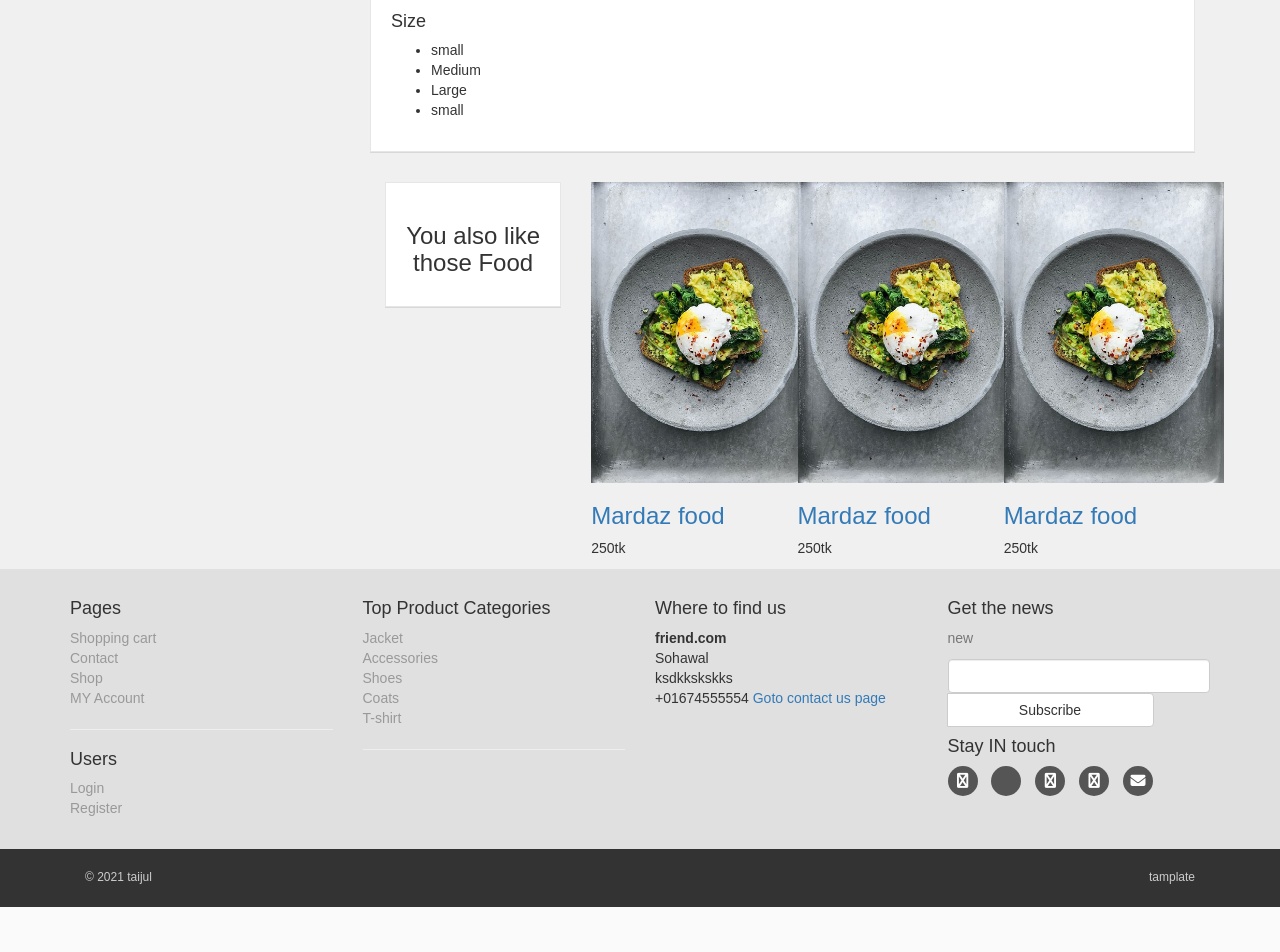
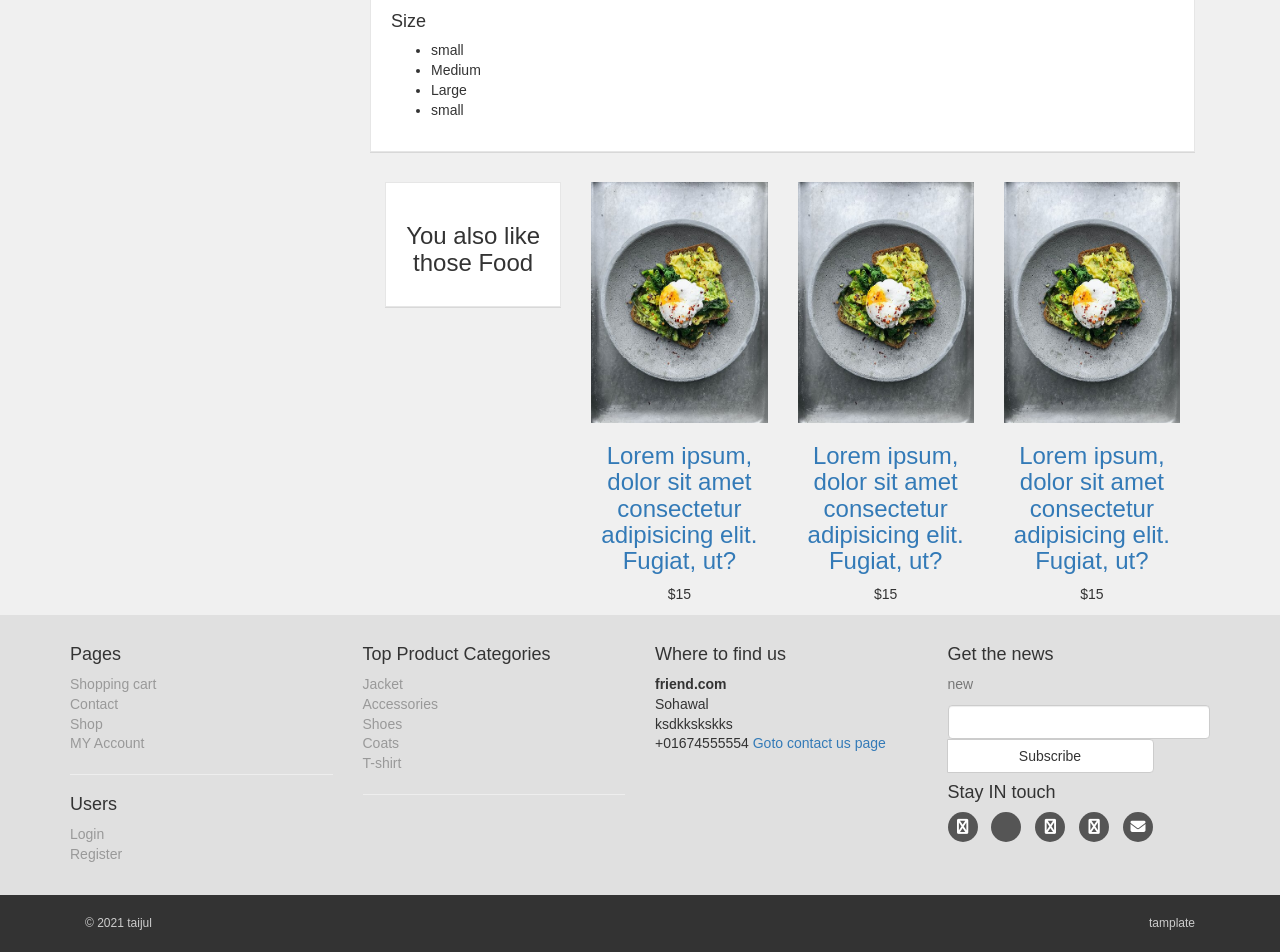
Before and after one commit to taijul-mohim/Multivendor, a PHP site: page /details.php in a window 1280 px wide. Shown: the part 894-1846 px from the top of the page. Before the commit the page ends 1801 px from the top, so only its background shows below. Run offline with PHP 8.4, Linux system fonts and the light colour scheme; some libraries are stand-ins or nearby versions.

Commit message:
new details

```diff
--- a/details.php
+++ b/details.php
@@ -271,7 +271,23 @@
 
                     </div>
                 <!-- food -->
-                   <div class="center-responsive col-md-3">
+
+                <div class="col-md-3 col-sm-6 center-responsive">
+                        <div class="product">
+
+                            <a href="details.php">
+                                <img src="admin_area/product_images/1.jpg" class="img-responsive" alt="">
+                                <div class="text">
+                                    <h3 class="text-center"><a href="details.php">Lorem ipsum, dolor sit amet consectetur adipisicing elit. Fugiat, ut?</a></h3>
+                                    <p class="price text-center ">$15</p>
+                                </div>
+                            </a>
+                        </div>
+
+                    </div>
+
+
+                   <!-- <div class="center-responsive col-md-3">
                         <div class="product same-height">
                             <a href="">
                         <img src="admin_area/product_images/1.jpg" hight='220' width="220" alt="">
@@ -283,8 +299,8 @@
                                 <p class="price">250tk</p>
                             </div>
                         </div>
-                   </div>
-                   <div class="center-responsive col-md-3">
+                   </div> -->
+                   <!-- <div class="center-responsive col-md-3">
                         <div class="product same-height">
                             <a href="">
                         <img src="admin_area/product_images/1.jpg" width="220" alt="">
@@ -296,8 +312,8 @@
                                 <p class="price">250tk</p>
                             </div>
                         </div>
-                   </div>
-                   <div class="center-responsive col-md-3">
+                   </div> -->
+                   <!-- <div class="center-responsive col-md-3">
                         <div class="product same-height">
                             <a href="">
                         <img src="admin_area/product_images/1.jpg"width="220" alt="">
@@ -309,8 +325,33 @@
                                 <p class="price">250tk</p>
                             </div>
                         </div>
-                   </div>
+                   </div> -->
+                   <div class="col-md-3 col-sm-6 center-responsive">
+                        <div class="product">
 
+                            <a href="details.php">
+                                <img src="admin_area/product_images/1.jpg" class="img-responsive" alt="">
+                                <div class="text">
+                                    <h3 class="text-center"><a href="details.php">Lorem ipsum, dolor sit amet consectetur adipisicing elit. Fugiat, ut?</a></h3>
+                                    <p class="price text-center ">$15</p>
+                                </div>
+                            </a>
+                        </div>
+
+                    </div>
+                     <div class="col-md-3 col-sm-6 center-responsive">
+                        <div class="product">
+
+                            <a href="details.php">
+                                <img src="admin_area/product_images/1.jpg" class="img-responsive" alt="">
+                                <div class="text">
+                                    <h3 class="text-center"><a href="details.php">Lorem ipsum, dolor sit amet consectetur adipisicing elit. Fugiat, ut?</a></h3>
+                                    <p class="price text-center ">$15</p>
+                                </div>
+                            </a>
+                        </div>
+
+                    </div>
               </div>
 
 
@@ -323,8 +364,6 @@
 
         </div>
     </div>
-
-
 
 
 
```
